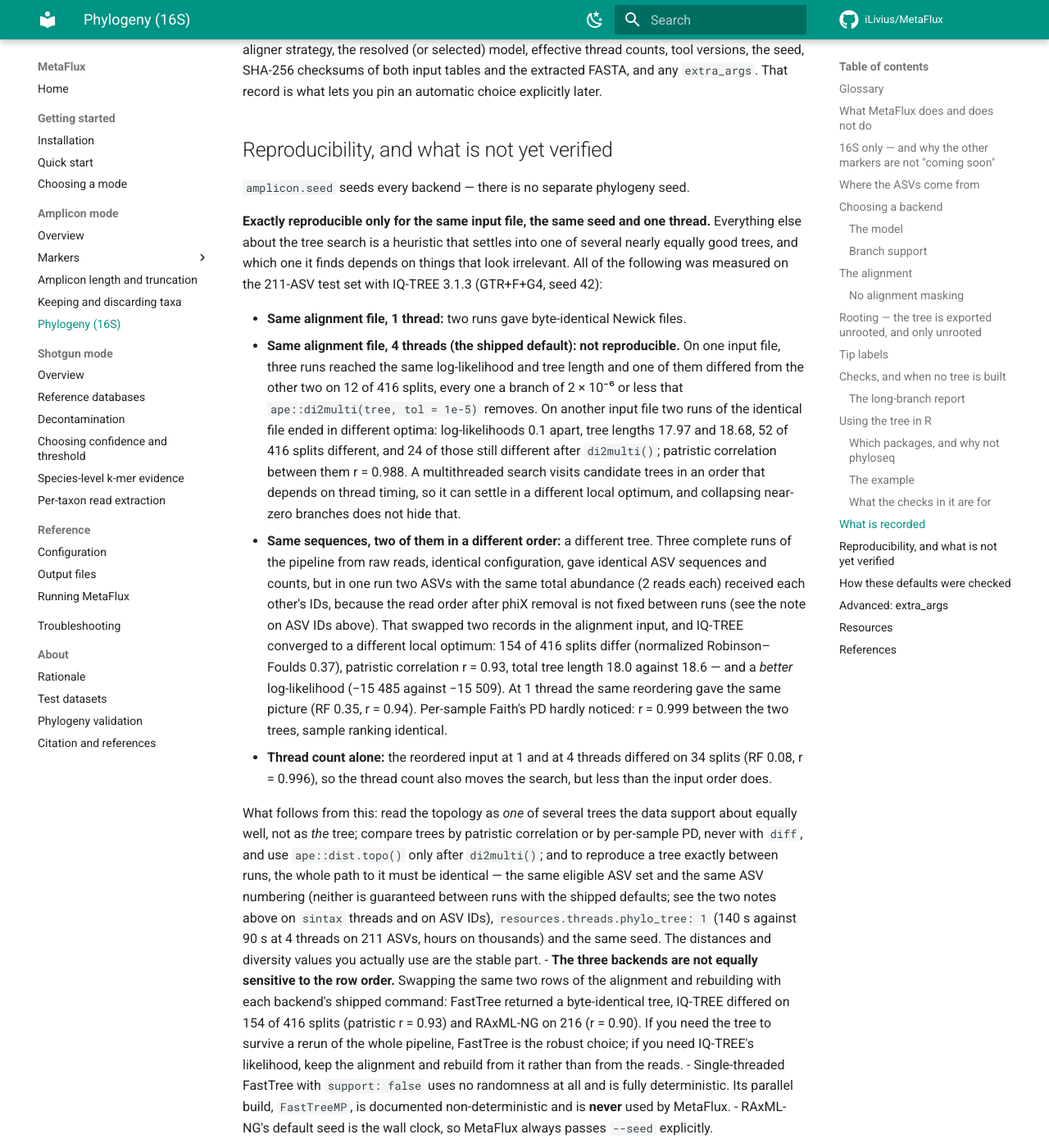
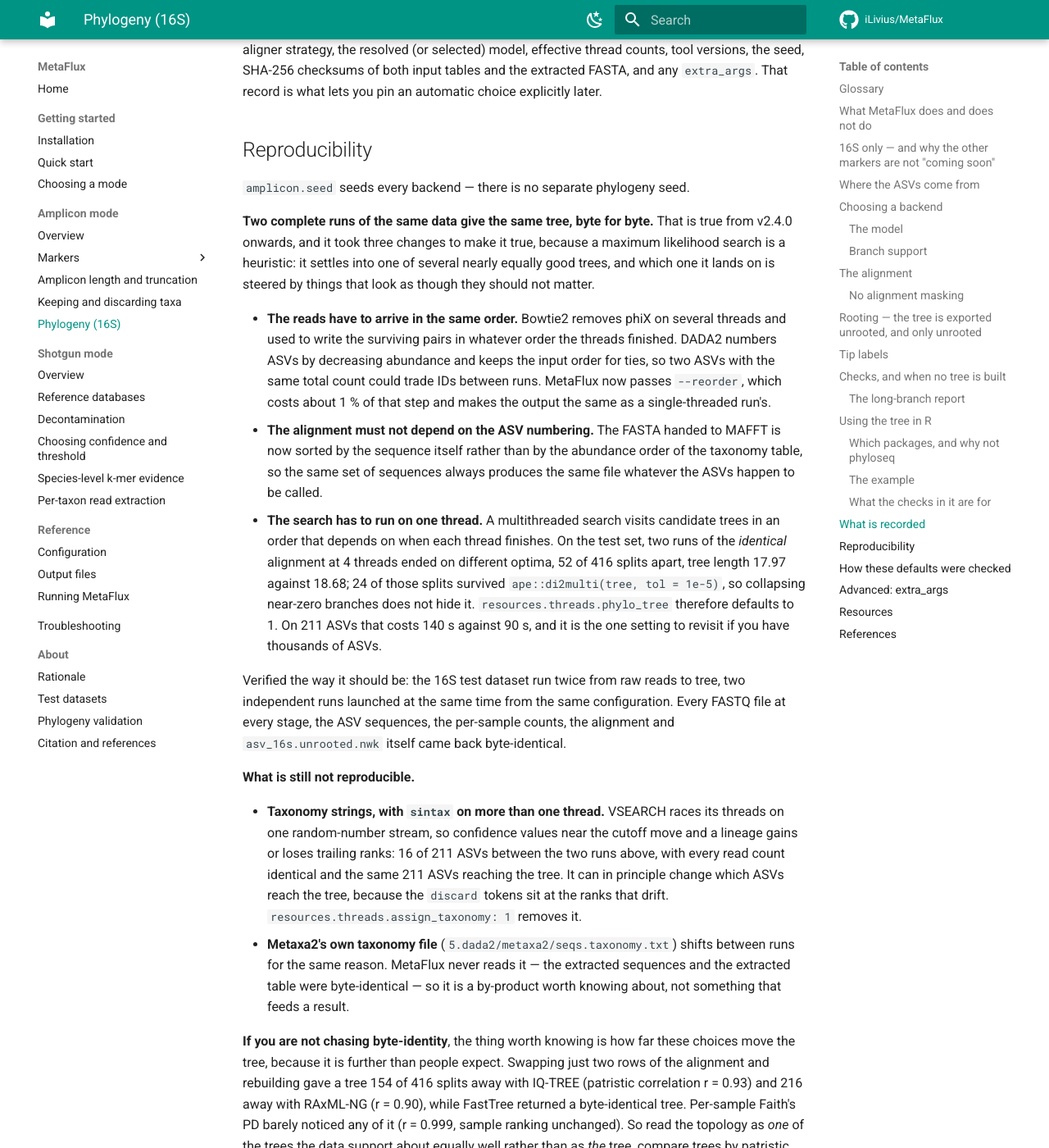
Before and after one commit to iLivius/MetaFlux, an MkDocs documentation site: the page built from docs/amplicon/phylogeny.md, in a window 1280 px wide and 1400 px high, scrolled down 20311 px. Shown: the whole window at 82% size. Built offline with MkDocs 1.6.1 and Material for MkDocs 9.7.7, drawn with Linux system fonts in a browser that asks for light colours; comment, search, counter and statistics services are not loaded; some of the changed text lies outside the part shown.

Commit message:
Make the amplicon path reproducible from reads to tree
Three changes, each closing one way in which two runs of the same data
could disagree.

1. bowtie2 gets --reorder in rm_phix. On several threads it wrote the
   surviving pairs in whatever order the threads finished, so every run
   handed DADA2 the same reads in a different sequence (70-89% of records
   in a different position on the test set). DADA2 keeps the input order
   for abundance ties, so ASVs with equal counts could trade IDs. Cost is
   about 1% of that step and ~6 MB.

2. The phylogeny input FASTA is sorted by sequence rather than by the
   abundance order of the taxonomy table, so the alignment no longer
   depends on how the ASVs happen to be numbered. input.json records both
   orders.

3. The tree search defaults to one thread. Two runs of the same alignment
   at four threads ended on different optima, 52 of 416 splits apart and
   24 after collapsing near-zero branches. The lookup uses a new
   threads_for_or() so the fallback is 1 rather than threads_default;
   a run config that names phylo_tree still wins. Cost on 211 ASVs is
   140 s against 90 s.

Verified by deleting the 16S test output and running the pipeline twice
from raw reads, two independent runs launched together. Every FASTQ at
every stage, the ASV sequences and counts, the alignment and the Newick
tree came back byte-identical. What still differs: sintax taxonomy
strings at more than one thread (16 of 211 ASVs, documented, fixed by
assign_taxonomy: 1) and Metaxa2's own taxonomy by-product, which nothing
reads.

Docs: the reproducibility section rewritten around what the pipeline now
guarantees and what it still does not, the ASV-ID note narrowed to
cross-dataset comparison, troubleshooting and the seed note updated, the
long-branch figures taken from the current default tree, and a note on
the validation page that both experiments predate the input-order change
so a fresh run finds its own optimum (tree length 16.2 rather than 18.6).

```diff
--- a/docs/about/validation.md
+++ b/docs/about/validation.md
@@ -14,6 +14,16 @@
     rest are defined in the [glossary](../amplicon/phylogeny.md#glossary) on the
     Phylogeny page.
 
+
+!!! note "These experiments predate the v2.4.0 input-order change"
+    Both were run before MetaFlux started sorting the phylogeny input by sequence and
+    building the tree on one thread. The sequences are the same and the comparisons
+    between settings are unaffected, but the alignment rows are in a different order, so
+    a fresh run of today's default does **not** reproduce the "T01" tree below: it finds
+    its own optimum on the same data (total tree length 16.2 rather than 18.6, seven
+    long-branch tips either way, six of them the same). Read the tables as *"changing
+    this setting moved the output by this much"*, which is what they were built to
+    answer, not as a description of the tree your own run will produce.
 
 ## The sensitivity analysis on the real test run
 
--- a/docs/amplicon/phylogeny.md
+++ b/docs/amplicon/phylogeny.md
@@ -311,15 +311,16 @@
 
 Join taxonomy back on in R, keyed on the ASV ID, from `6.taxonomy/asv_table.txt`.
 
-!!! note "ASV IDs are stable within a run, not across runs"
-    IDs are assigned by decreasing abundance when the sequence table is built. `ASV_7` in
-    two different runs is not the same organism. This holds even for two runs of the same
-    reads with the same configuration: ASVs with exactly equal total abundance are numbered
-    in the order they are first met in the reads, and that order is not fixed, because the
-    phiX-removal step (bowtie2, multithreaded) writes its reads in a run-dependent order. In
-    three complete test runs, two ASVs with 2 reads each swapped IDs once. Within a run the
-    table, the taxonomy and the tree always agree with each other; only cross-run
-    comparisons must be keyed on the sequence, never on the ID.
+!!! note "ASV IDs mean nothing outside their own dataset"
+    IDs are assigned by decreasing abundance when the sequence table is built, so `ASV_7`
+    in one dataset and `ASV_7` in another are unrelated. Two runs of the *same* reads with
+    the same configuration do now produce the same numbering — that was not true before
+    v2.4.0, because ASVs with equal total abundance were numbered in whatever order the
+    multithreaded phiX-removal step happened to emit the reads, and two of them traded IDs
+    in one test run out of three. Bowtie2 now runs with `--reorder`, and the phylogeny
+    stage no longer depends on the numbering at all: its FASTA is sorted by sequence.
+    Across *different* datasets, or against a published table, always match on the
+    sequence.
 
 ## Checks, and when no tree is built
 
@@ -370,12 +371,12 @@
 - Pendant edges cannot use a multiple of the median at all: a real ASV set carries many
   near-identical sequences whose pendant edges are effectively zero, so the median is
   close to zero and even generous multiples of it flag far too much of the tree (measured on
-  the 16S test set: 81 of 211 tips at 5× the median, still 33 at 20×). The rule is instead the standard boxplot outlier fence,
-  **Q3 + 3×IQR**, which flagged 7 tips there. Each is the only ASV of its lineage in the
-  run — two are the run's sole Acidobacteriota and Bdellovibrionota — but two others are
-  1–3-read ASVs classified no deeper than phylum and a third (5 reads) reaches only
-  order, and nothing outside the run was checked, so "divergent singleton" and "artefact"
-  cannot be told apart from the tree alone.
+  the 16S test set: 81 of 211 tips at 5× the median, still 35 at 20×). The rule is instead the standard boxplot outlier fence,
+  **Q3 + 3×IQR**, which flags 7 tips there. Each is the only ASV of its lineage in the
+  run — among them the run's sole Acidobacteriota, its sole Bdellovibrionota and its sole
+  *Hydrotalea* — but two of the seven are a 3-read ASV classified no deeper than phylum
+  and a 5-read ASV that reaches only order, and nothing outside the run was checked, so
+  "divergent singleton" and "artefact" cannot be told apart from the tree alone.
 
 The five longest tips by each measure are always listed, whether or not they cross a
 threshold.
@@ -832,59 +833,68 @@
 versions, the seed, SHA-256 checksums of both input tables and the extracted FASTA, and
 any `extra_args`. That record is what lets you pin an automatic choice explicitly later.
 
-## Reproducibility, and what is not yet verified
+## Reproducibility
 
 `amplicon.seed` seeds every backend — there is no separate phylogeny seed.
 
-**Exactly reproducible only for the same input file, the same seed and one thread.**
-Everything else about the tree search is a heuristic that settles into one of several
-nearly equally good trees, and which one it finds depends on things that look
-irrelevant. All of the following was measured on the 211-ASV test set with IQ-TREE 3.1.3
-(GTR+F+G4, seed 42):
+**Two complete runs of the same data give the same tree, byte for byte.** That is true
+from v2.4.0 onwards, and it took three changes to make it true, because a maximum
+likelihood search is a heuristic: it settles into one of several nearly equally good
+trees, and which one it lands on is steered by things that look as though they should not
+matter.
 
-- **Same alignment file, 1 thread:** two runs gave byte-identical Newick files.
-- **Same alignment file, 4 threads (the shipped default): not reproducible.** On one
-  input file, three runs reached the same log-likelihood and tree length and one of
-  them differed from the other two on 12 of 416 splits, every one a branch of
-  2 × 10⁻⁶ or less that `ape::di2multi(tree, tol = 1e-5)` removes. On another input
-  file two runs of the identical file ended in different optima: log-likelihoods 0.1
-  apart, tree lengths 17.97 and 18.68, 52 of 416 splits different, and 24 of those
-  still different after `di2multi()`; patristic correlation between them r = 0.988. A
-  multithreaded search visits candidate trees in an order that depends on thread
-  timing, so it can settle in a different local optimum, and collapsing near-zero
-  branches does not hide that.
-- **Same sequences, two of them in a different order:** a different tree. Three complete
-  runs of the pipeline from raw reads, identical configuration, gave identical ASV
-  sequences and counts, but in one run two ASVs with the same total abundance (2 reads
-  each) received each other's IDs, because the read order after phiX removal is not
-  fixed between runs (see the note on ASV IDs above). That swapped two records in the
-  alignment input, and IQ-TREE converged to a different local optimum: 154 of 416 splits
-  differ (normalized Robinson–Foulds 0.37), patristic correlation r = 0.93, total tree
-  length 18.0 against 18.6 — and a *better* log-likelihood (−15 485 against −15 509). At
-  1 thread the same reordering gave the same picture (RF 0.35, r = 0.94). Per-sample
-  Faith's PD hardly noticed: r = 0.999 between the two trees, sample ranking identical.
-- **Thread count alone:** the reordered input at 1 and at 4 threads differed on 34 splits
-  (RF 0.08, r = 0.996), so the thread count also moves the search, but less than the
-  input order does.
+- **The reads have to arrive in the same order.** Bowtie2 removes phiX on several threads
+  and used to write the surviving pairs in whatever order the threads finished. DADA2
+  numbers ASVs by decreasing abundance and keeps the input order for ties, so two ASVs
+  with the same total count could trade IDs between runs. MetaFlux now passes
+  `--reorder`, which costs about 1 % of that step and makes the output the same as a
+  single-threaded run's.
+- **The alignment must not depend on the ASV numbering.** The FASTA handed to MAFFT is
+  now sorted by the sequence itself rather than by the abundance order of the taxonomy
+  table, so the same set of sequences always produces the same file whatever the ASVs
+  happen to be called.
+- **The search has to run on one thread.** A multithreaded search visits candidate trees
+  in an order that depends on when each thread finishes. On the test set, two runs of the
+  *identical* alignment at 4 threads ended on different optima, 52 of 416 splits apart,
+  tree length 17.97 against 18.68; 24 of those splits survived
+  `ape::di2multi(tree, tol = 1e-5)`, so collapsing near-zero branches does not hide it.
+  `resources.threads.phylo_tree` therefore defaults to 1. On 211 ASVs that costs 140 s
+  against 90 s, and it is the one setting to revisit if you have thousands of ASVs.
 
-What follows from this: read the topology as *one* of several trees the data support
-about equally well, not as *the* tree; compare trees by patristic correlation or by
-per-sample PD, never with `diff`, and use `ape::dist.topo()` only after `di2multi()`;
-and to reproduce a tree exactly between runs, the whole path to it must be identical —
-the same eligible ASV set and the same ASV numbering (neither is guaranteed between runs
-with the shipped defaults; see the two notes above on `sintax` threads and on ASV IDs),
-`resources.threads.phylo_tree: 1` (140 s against 90 s at 4 threads on 211 ASVs, hours
-on thousands) and the same seed. The distances and diversity values you actually use
-are the stable part.
-- **The three backends are not equally sensitive to the row order.** Swapping the same
-  two rows of the alignment and rebuilding with each backend's shipped command: FastTree
-  returned a byte-identical tree, IQ-TREE differed on 154 of 416 splits (patristic
-  r = 0.93) and RAxML-NG on 216 (r = 0.90). If you need the tree to survive a rerun of
-  the whole pipeline, FastTree is the robust choice; if you need IQ-TREE's likelihood,
-  keep the alignment and rebuild from it rather than from the reads.
-- Single-threaded FastTree with `support: false` uses no randomness at all and is fully
-  deterministic. Its parallel build, `FastTreeMP`, is documented non-deterministic and is
-  **never** used by MetaFlux.
+Verified the way it should be: the 16S test dataset run twice from raw reads to tree, two
+independent runs launched at the same time from the same configuration. Every FASTQ file
+at every stage, the ASV sequences, the per-sample counts, the alignment and
+`asv_16s.unrooted.nwk` itself came back byte-identical.
+
+**What is still not reproducible.**
+
+- **Taxonomy strings, with `sintax` on more than one thread.** VSEARCH races its threads
+  on one random-number stream, so confidence values near the cutoff move and a lineage
+  gains or loses trailing ranks: 16 of 211 ASVs between the two runs above, with every
+  read count identical and the same 211 ASVs reaching the tree. It can in principle
+  change which ASVs reach the tree, because the `discard` tokens sit at the ranks that
+  drift. `resources.threads.assign_taxonomy: 1` removes it.
+- **Metaxa2's own taxonomy file** (`5.dada2/metaxa2/seqs.taxonomy.txt`) shifts between
+  runs for the same reason. MetaFlux never reads it — the extracted sequences and the
+  extracted table were byte-identical — so it is a by-product worth knowing about, not
+  something that feeds a result.
+
+**If you are not chasing byte-identity**, the thing worth knowing is how far these choices
+move the tree, because it is further than people expect. Swapping just two rows of the
+alignment and rebuilding gave a tree 154 of 416 splits away with IQ-TREE (patristic
+correlation r = 0.93) and 216 away with RAxML-NG (r = 0.90), while FastTree returned a
+byte-identical tree. Per-sample Faith's PD barely noticed any of it (r = 0.999, sample
+ranking unchanged). So read the topology as *one* of the trees the data support about
+equally well rather than as *the* tree, compare trees by patristic correlation or by
+per-sample diversity rather than with `diff`, and use `ape::dist.topo()` only after
+`di2multi()`.
+
+- **The three backends are not equally sensitive.** FastTree, single-threaded and with
+  `support: false`, uses no randomness at all and is the most robust to everything above.
+  Its parallel build, `FastTreeMP`, is documented non-deterministic and is **never** used
+  by MetaFlux. IQ-TREE and RAxML-NG both move. If you need the tree to survive a rerun of
+  the whole pipeline and you do not need a likelihood framework, FastTree is the safe
+  choice.
 - RAxML-NG's default seed is the wall clock, so MetaFlux always passes `--seed`
   explicitly.
 
--- a/docs/reference/configuration.md
+++ b/docs/reference/configuration.md
@@ -401,10 +401,10 @@
     DADA2's `learnErrors(randomize = TRUE)` and `assignTaxonomy`'s bootstrap
     confidence are fully reproducible with this seed at any thread count —
     verified by running the same data twice at 8 threads and getting the same
-    sequences, counts and taxonomy. The seed does not fix everything, though: the
-    reads reach DADA2 in a different order every run (multithreaded bowtie2 phiX
-    removal), so ASVs with exactly equal total abundance can swap IDs, and
-    `seqs.fasta` then differs byte-wise with nothing biological changed. See
+    sequences, counts and taxonomy. Read order used to escape the seed — multithreaded
+    bowtie2 phiX removal emitted the surviving pairs in a run-dependent order, so ASVs
+    with equal total abundance could swap IDs — but bowtie2 now runs with `--reorder`
+    and two complete runs return byte-identical reads and ASVs. See
     [Troubleshooting](../troubleshooting.md). VSEARCH's `--sintax` is not
     reproducible either: it races several threads on one random number stream, so
     per-rank confidence values can drift between runs. For byte-identical `sintax`
@@ -861,7 +861,7 @@
     different, about equally good tree: two complete runs of the 16S test set that differed
     only in the numbering of two equally abundant ASVs gave trees with RF 0.37 and
     patristic *r* 0.93 between them (per-sample PD *r* 0.999). Details and what to do
-    about it are in the [Reproducibility](../amplicon/phylogeny.md#reproducibility-and-what-is-not-yet-verified)
+    about it are in the [Reproducibility](../amplicon/phylogeny.md#reproducibility)
     section of the Phylogeny page. Single-threaded FastTree with `support: false` uses no
     randomness at all.
 
@@ -1082,7 +1082,7 @@
 | `aggregate_read_counts` | shared | 2 | Present in the config template but not read — the rule declares no `threads`; see the note below. |
 | `phylo_input` | amplicon | 1 | Reads two text tables, writes a FASTA. |
 | `phylo_align` | amplicon | 4 | MAFFT. |
-| `phylo_tree` | amplicon | 4 | Applies to the `iqtree` and `raxml-ng` backends only. Modest on purpose: IQ-TREE parallelises across alignment **columns**, and a 16S alignment is only ~250–430 wide, so more threads buy little and can be slower. IQ-TREE still warns at 4 threads that the number "seems too high for short alignments" and suggests `-T AUTO`; the warning is expected and ignored — 4 threads was faster than 1 on the test set (90 s vs 140 s), and `-T AUTO` would make the result depend on the machine. RAxML-NG clamps this further to what its own `--parse` step recommends (1 on the 211-ASV test alignment; it scales with the number of distinct alignment patterns) because it *terminates* when given far too many threads for a short alignment — 16 threads did, on that alignment. The `fasttree` backend ignores this key — see the note below. |
+| `phylo_tree` | amplicon | 1 | Applies to the `iqtree` and `raxml-ng` backends only. **One thread is a reproducibility setting, not a performance one**: IQ-TREE's search depends on when each thread finishes, so two runs of the same alignment at 4 threads ended 52 of 416 splits apart (tree length 17.97 vs 18.68), while two runs at 1 thread were byte-identical. The cost on the 211-ASV test set is 140 s against 90 s. Raise it if you have thousands of ASVs and can accept a tree that is not exactly reproducible; the gain is limited anyway, because IQ-TREE parallelises across alignment **columns** and a 16S alignment is only ~250–430 wide. This is the one key whose fallback is **not** `threads_default` — a rule that does not name it here gets 1, not 4. RAxML-NG clamps it further to what its own `--parse` step recommends (1 on the 211-ASV test alignment; it scales with the number of distinct alignment patterns) because it *terminates* when given far too many threads for a short alignment — 16 threads did, on that alignment. The `fasttree` backend ignores this key — see the note below. |
 | `phylo_export` | amplicon | 1 | Validates the tree, writes the Newick. |
 | `phylo_qc` | amplicon | 1 | Reads the tree once for the QC report. |
 | `decontam_phix` | shotgun | 6 | BBDuk scales poorly past 4–6 worker threads on a 5 kb reference; run more samples in parallel instead. |
@@ -1137,7 +1137,9 @@
     of the same name. Adding a key for a rule that does not look it up has no
     effect. Conversely, `finalize_otu_table` does look its resources up but has
     no entry in the template, so it runs on `threads_default` and
-    `mem_mb_default`.
+    `mem_mb_default`. One key breaks the other way: `phylo_tree` falls back to
+    **1**, not `threads_default`, because there the thread count changes the tree
+    itself and not just how long it takes.
 
     One more special case: `threads.phylo_tree` is read by the `iqtree` and
     `raxml-ng` backends but **ignored by `fasttree`**, which is pinned to a single
--- a/docs/troubleshooting.md
+++ b/docs/troubleshooting.md
@@ -200,19 +200,19 @@
 between two runs. This is expected DADA2/VSEARCH behaviour — not a bug, and not
 corrupted data.
 
-One source of run-to-run difference is **not** a random draw at all, and the seed
-does not touch it: the order of the reads. Bowtie2 removes phiX on several threads
-and writes the surviving pairs in whatever order they finish, so every run hands
-DADA2 the same reads in a different sequence (measured on the test set: 70–89 % of
-records in a different position; pairing is never broken, and cutadapt and
-`filterAndTrim` only drop reads, they never reorder). DADA2 numbers ASVs by
-decreasing abundance and keeps the input order for ties, so two ASVs with exactly
-the same total count can swap IDs between runs — which is what makes `seqs.fasta`
-differ byte-wise while the sequences, their counts and the taxonomy are the same.
-On the 16S test set exactly one such pair (2 reads each) swapped between three runs.
-Compare runs by sequence, not by ASV ID. It matters for the optional phylogeny stage,
-because the tree search is sensitive to the order of the alignment rows; see
-[Reproducibility](amplicon/phylogeny.md#reproducibility-and-what-is-not-yet-verified).
+One source of run-to-run difference used to have nothing to do with a random draw, and
+the seed did not touch it: the order of the reads. Bowtie2 removes phiX on several
+threads and wrote the surviving pairs in whatever order they finished, so every run
+handed DADA2 the same reads in a different sequence (measured on the test set before the
+fix: 70–89 % of records in a different position; pairing was never broken, and cutadapt
+and `filterAndTrim` only drop reads, they never reorder). DADA2 numbers ASVs by
+decreasing abundance and keeps the input order for ties, so two ASVs with exactly the
+same total count could swap IDs between runs. **Fixed in v2.4.0**: bowtie2 now runs with
+`--reorder`, and two complete runs of the test set return byte-identical reads, ASV
+sequences and counts. If you are reading output from an earlier version, compare runs by
+sequence rather than by ASV ID. See
+[Reproducibility](amplicon/phylogeny.md#reproducibility) for what this meant for the
+optional phylogeny stage, which is sensitive to the order of the alignment rows.
 
 `amplicon.seed` (42 by default) fixes the generator for all three, but only two
 of them become fully reproducible:
```
Also changed, not shown: 5 other files.
